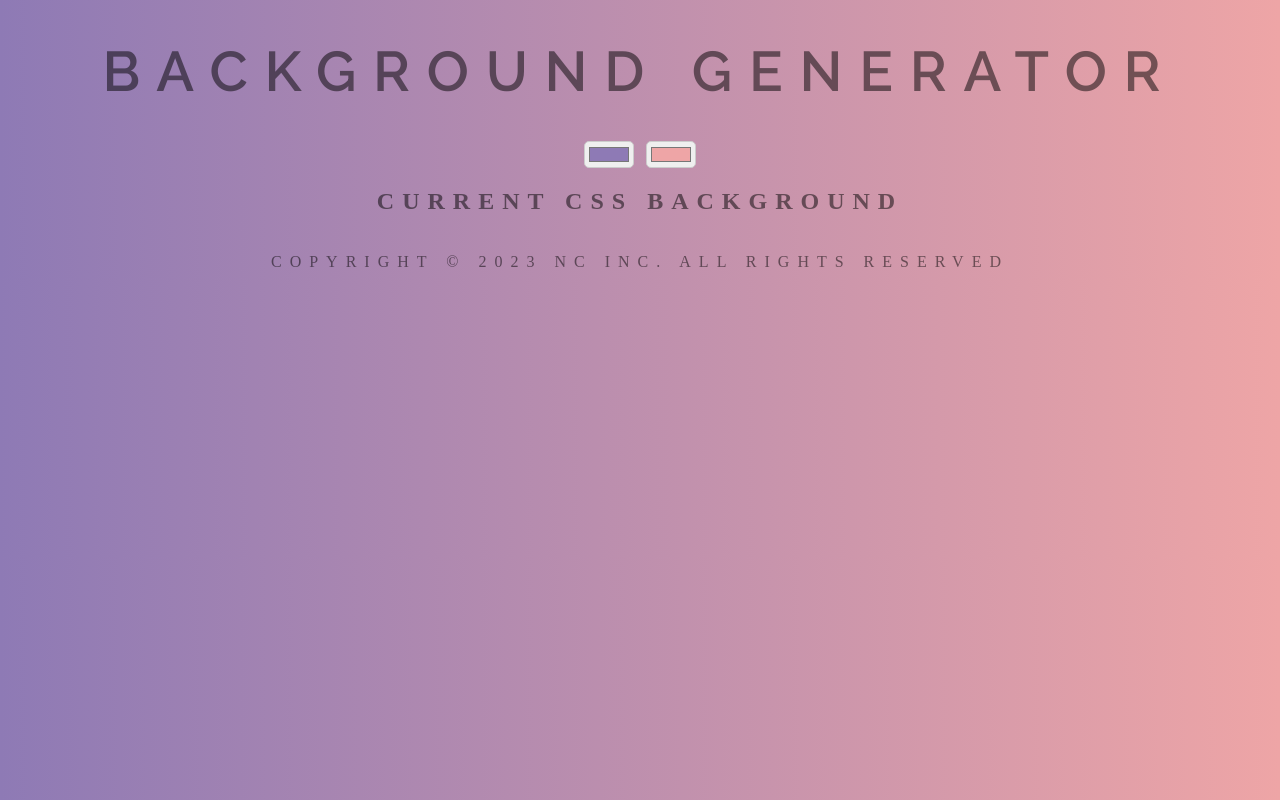
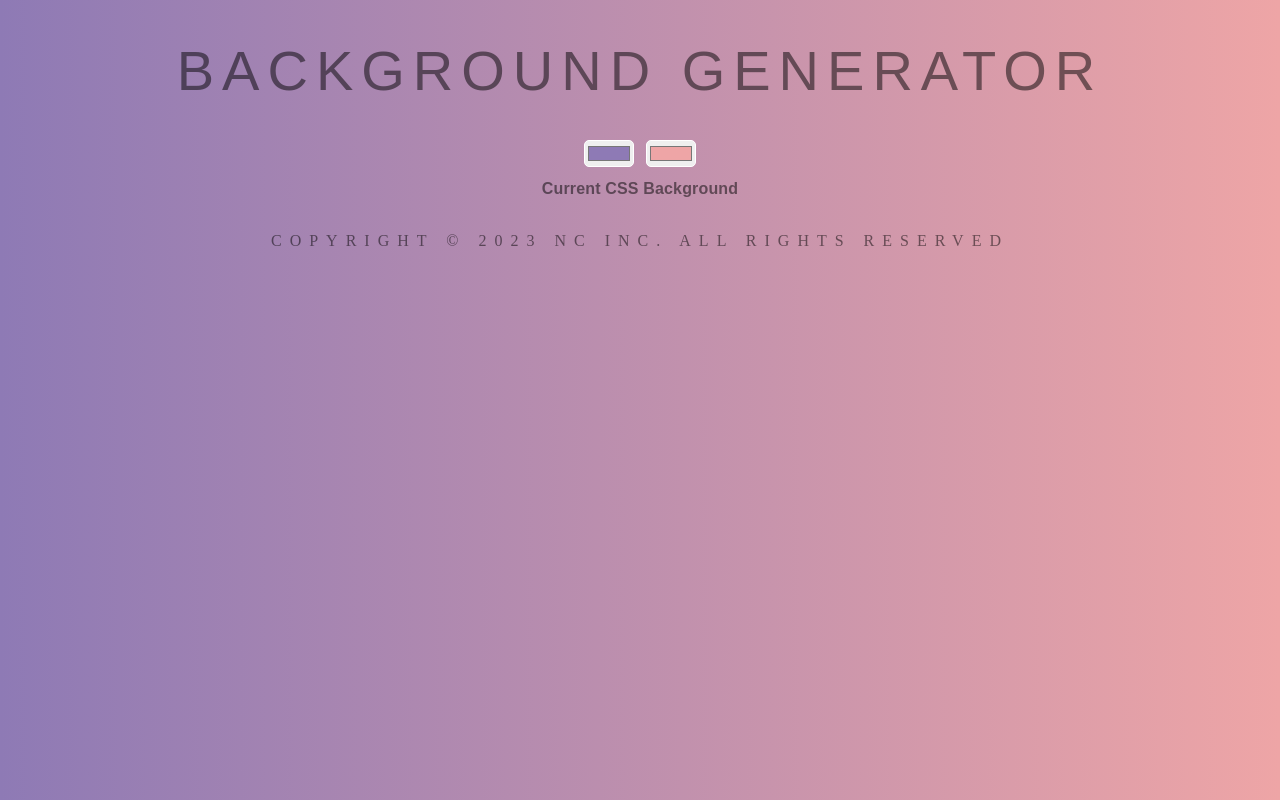
Before and after one commit to NcGautham/Color-Blend-Tool, a plain HTML site: page index.html in a window 1280 px wide. Drawn offline with Linux system fonts and the light colour scheme.

Commit message:
Update style.css

```diff
--- a/style.css
+++ b/style.css
@@ -1,24 +1,24 @@
 body {
-	font: 'Raleway', sans-serif;
+	font: 'Poppins', sans-serif;
     color: rgba(0,0,0,.5);
     text-align: center;
     text-transform: uppercase;
     letter-spacing: .5em;
     top: 15%;
-	background: linear-gradient(to right, rgb(142, 122, 181), rgb(238, 165, 166)); /* Standard syntax */
+	background: linear-gradient(to right, rgb(142, 122, 181), rgb(238, 165, 166));
 }
 
 h1 {
-    font: 600 3.5em 'Raleway', sans-serif;
+    font: 100 3.5em 'Poppins', sans-serif;
     color: rgba(0,0,0,.5);
     text-align: center;
     text-transform: uppercase;
-    letter-spacing: .3em;
+    /* letter-spacing: .3em; */
     width: 100%;
 }
 
-h3 {
-	font: 900 1em 'Raleway', sans-serif;
+h3,h2 {
+	font: 900 1em 'Poppins', sans-serif;
     color: rgba(0,0,0,.5);
     text-align: center;
     text-transform: none;
@@ -27,15 +27,15 @@ h3 {
 }
 
 .color1 {
-    /*padding: 5px; *//* Add padding for better appearance */
-    border: 1px solid #ccc; /* Add a border */
-    border-radius: 5px; /* Add rounded corners */
-    outline: none; /* Remove default focus outline */
+    padding: 1px;
+    border: 1px solid #ffffff;
+    border-radius: 5px;
+    outline: none;
 }
 
 .color2 {
-
-    border: 1px solid #ccc; /* Add a border */
-    border-radius: 5px; /* Add rounded corners */
-    outline: none; /* Remove default focus outline */
+    padding: 1px;
+    border: 1px solid #ffffff;
+    border-radius: 5px;
+    outline: none;
 }
```
